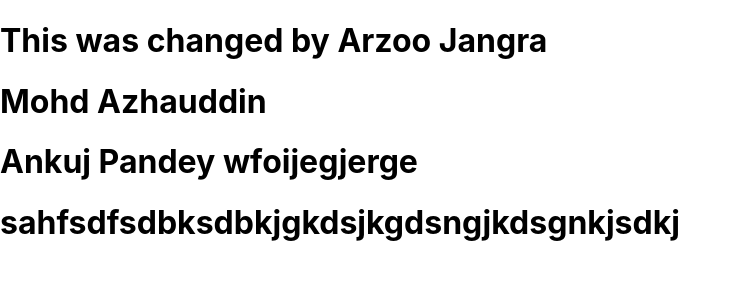
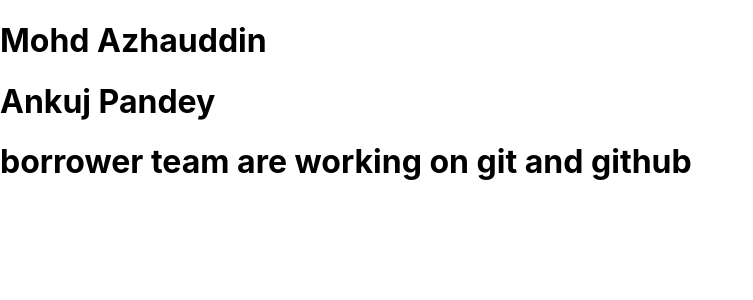
Before and after one commit to ankujpandey/testing, a React (Create React App) app: page / in a window 1280 px wide. Shown: the top 300 px of the page, without its empty margins (0-753 px from the left). Built offline with nearby package versions, Linux system fonts and the light colour scheme.

Commit message:
src file changes

```diff
--- a/src/App.js
+++ b/src/App.js
@@ -4,10 +4,9 @@
 function App() {
   return (
     <>
-      <h1>This was changed by Arzoo Jangra</h1>
       <h1>Mohd Azhauddin</h1>
-      <h1>Ankuj Pandey wfoijegjerge</h1>
-      <h1>sahfsdfsdbksdbkjgkdsjkgdsngjkdsgnkjsdkj</h1>
+      <h1>Ankuj Pandey</h1>
+      <h1>borrower team are working on git and github </h1>
     </>
   );
 }
```
